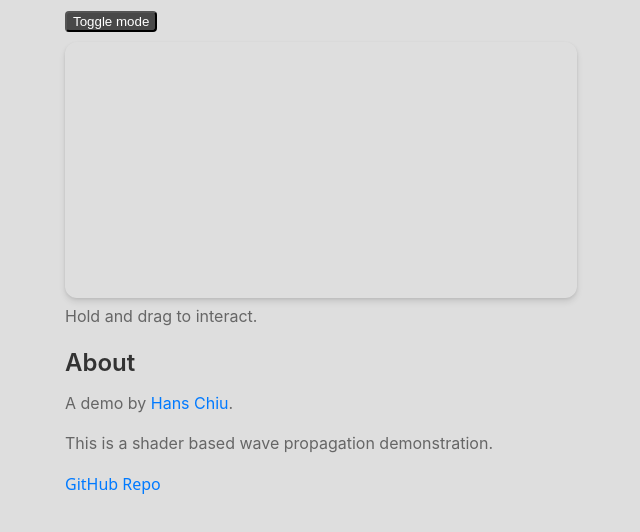
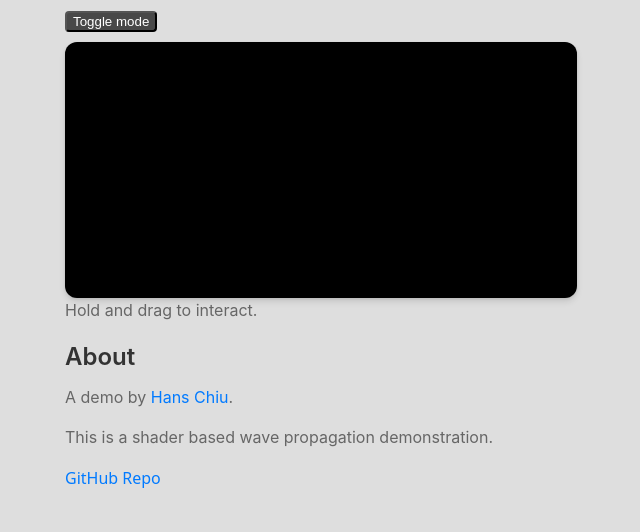
Before and after one commit to jwt625/interactwave, a website built with Vite: page index.html in a window 1280 px wide. Shown: the whole page, without its empty margins (319-959 px from the left). Built offline with nearby package versions, Linux system fonts and the light colour scheme; some packages are replaced by stand-ins of ours.

Commit message:
loading stage

```diff
--- a/index.html
+++ b/index.html
@@ -21,6 +21,8 @@
           <svg width="100%" height="100%" viewBox="0 0 100 100">
           </svg>
         </div>
+        <svg class="placeholder" width="100" height="100" viewBox="0 0 100 100" preserveAspectRatio="xMidYMid meet">
+        </svg>
       </div>
       <p>Hold and drag to interact.</p>
       <h2>About</h2>
--- a/src/overlay.js
+++ b/src/overlay.js
@@ -1,6 +1,6 @@
 let svg = document.querySelector('svg')
 
-console.log(svg)
+// console.log(svg)
 
 
 function draw_arc(z, w, c, type){
@@ -82,7 +82,7 @@ function update_overlay(width, power, domain_size){
     let z2_2 = z+2
 
     let f = 1/(1+Math.exp(40*power+8))
-    console.log(power)
+    // console.log(power)
     // f = 1
     z2 = (1-f)*z2_1
 
@@ -91,7 +91,7 @@ function update_overlay(width, power, domain_size){
     w2 = Math.sqrt(wl/Math.PI) * Math.sqrt((zr**2+z2**2)/zr)
     c2 = z2/(z2**2+zr**2)
     draw_arc((z2-z)*s, Math.min(Math.max(1, w2), domain_size/2-2)*s, c2/s)
-    console.log((z2-z)*s)
+    // console.log((z2-z)*s)
 
 }
 
--- a/src/render.js
+++ b/src/render.js
@@ -4,6 +4,12 @@ import REGL from 'regl'
 let regl = REGL({
     // extensions: ['OES_texture_float'],
     container: document.querySelector('#canvas'),
+    onDone: function(){
+        console.log('load done')
+        setTimeout(() => {
+            document.querySelector('#canvas').classList.add('loaded')
+        }, 1);
+    }
 })
 
 // default rectangle mesh
--- a/src/style.css
+++ b/src/style.css
@@ -13,24 +13,51 @@
   -moz-osx-font-smoothing: grayscale;
 }
 
-#canvas{
+#canvas {
+  width: 100%;
   position: relative;
-
   box-sizing: border-box;
+  opacity: 0;
+  display: flex;
+  background-color: black;
+  border-radius: 12px;
+  box-shadow: 0 4px 6px rgba(0, 0, 0, 0.1),
+    0 1px 3px rgba(0, 0, 0, 0.08);
 }
 
+#canvas::after{
+  position: absolute;
+  left: 50%;
+  top: 50%;
+  transform: translate(-50%, -50%);
+  content: "Loading";
+  display: "block";
+  text-align: "center";
+  color: black;
+}
+#canvas.loaded {
+  opacity: 1;
+  transition: opacity 1s;
+}
 
-canvas{
+#canvas.loaded::after{
+  display: none;
+  content: ""
+}
+
+canvas {
   border-radius: 12px;
-  box-shadow: 0 4px 6px rgba(0, 0, 0, 0.1),
-              0 1px 3px rgba(0, 0, 0, 0.08);
+  /* box-shadow: 0 4px 6px rgba(0, 0, 0, 0.1),
+    0 1px 3px rgba(0, 0, 0, 0.08); */
+  /* margin: 0; */
 }
-.container{
+
+.container {
   max-width: 512px;
   margin: auto;
 }
 
-.overlay{
+.overlay {
   position: absolute;
   width: 100%;
   height: 100%;
@@ -38,12 +65,17 @@ canvas{
 }
 
 
-svg{
+svg {
   width: 100%;
   height: 100%;
 }
 
-h1, h2, h3, h4, h5, h6 {
+h1,
+h2,
+h3,
+h4,
+h5,
+h6 {
   font-family: -apple-system, BlinkMacSystemFont, "Segoe UI", Roboto, "Helvetica Neue", Arial, sans-serif;
   font-weight: 600;
   margin: 0 0 10px;
@@ -67,7 +99,8 @@ a:hover {
   text-decoration: underline;
 }
 
-ul, ol {
+ul,
+ol {
   margin: 0 0 15px 25px;
   padding: 0;
 }
@@ -85,9 +118,15 @@ blockquote {
   font-style: italic;
 }
 
-#toggleButton{
+#toggleButton {
   margin-bottom: 10px;
   background-color: rgb(72, 72, 72);
   border-radius: 4px;
   color: white;
 }
+
+
+
+.placeholder {
+  position: absolute;
+}
```
